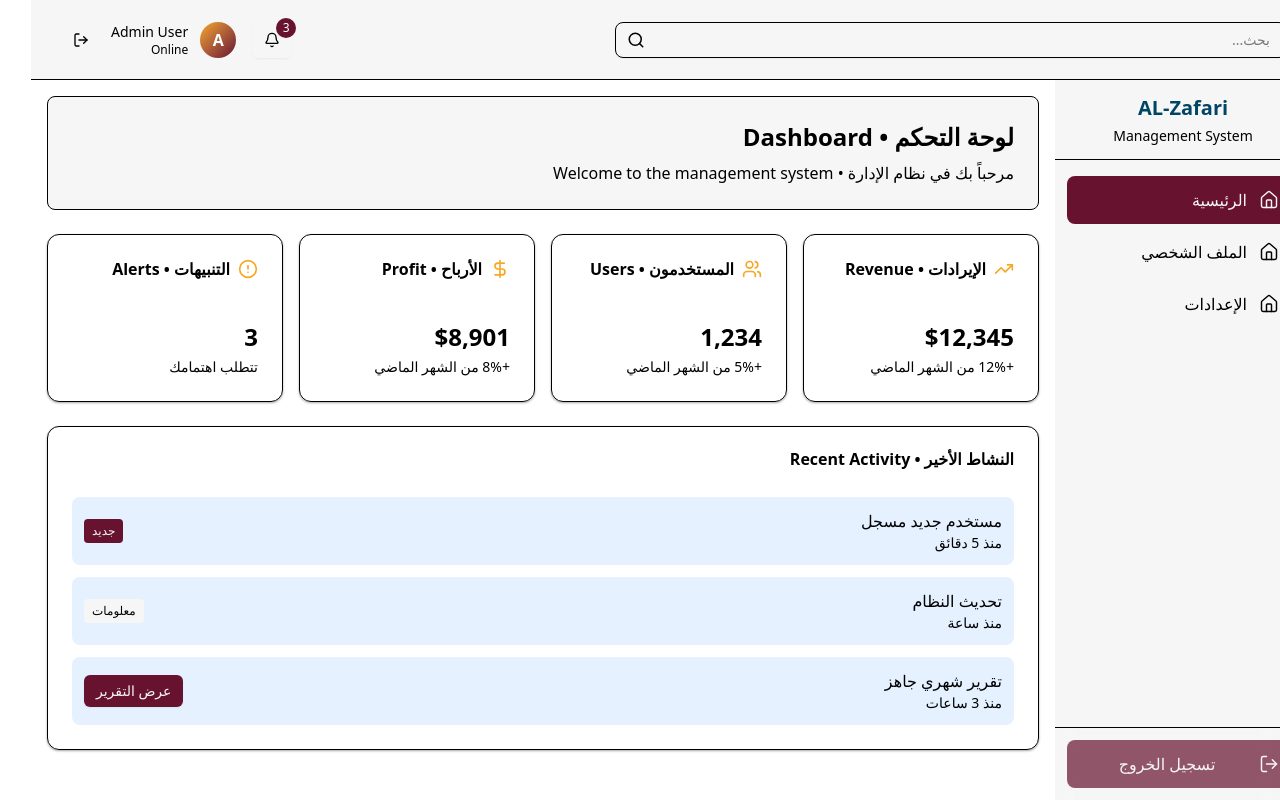
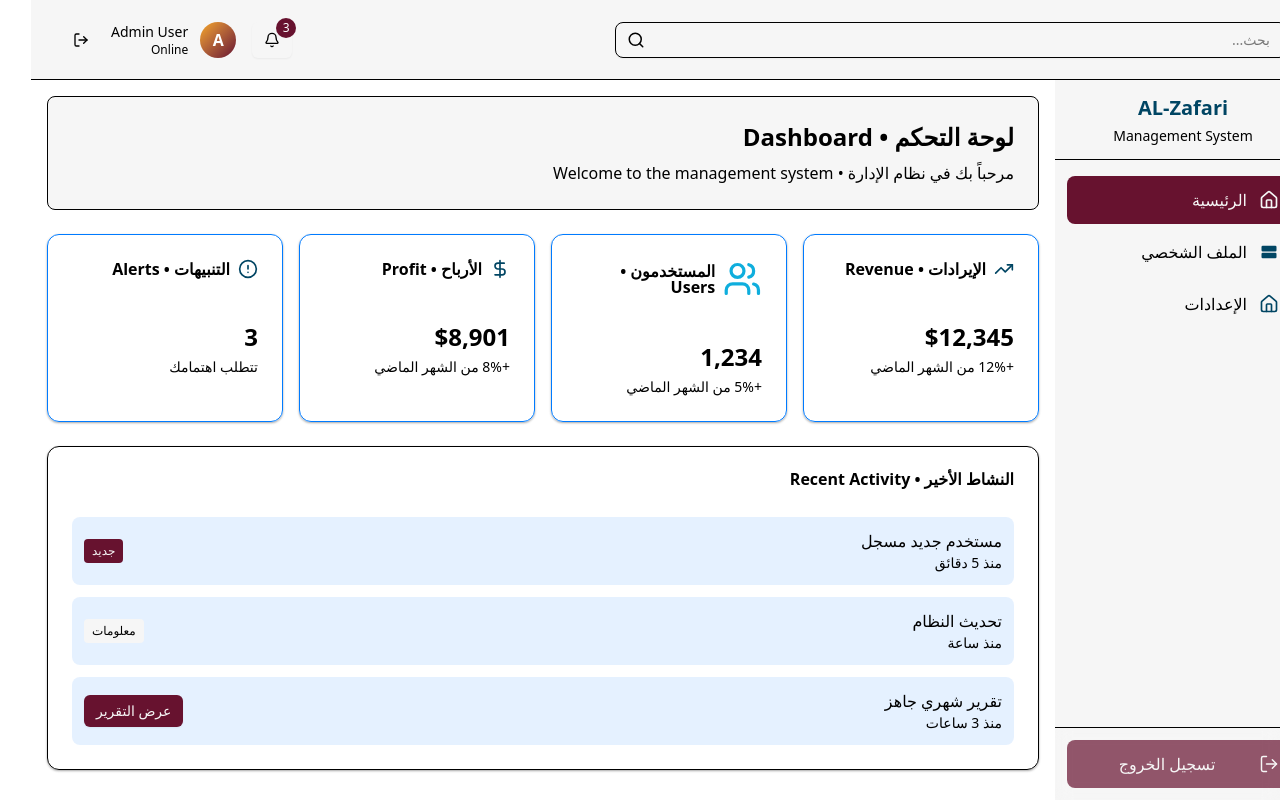
Before and after one commit to MCT-Salman/AL-Zafari-Front, a React (Vite) app: page /dashboard in a window 1280 px wide. Both pictures are taken after typing "Sample", "Sample123" into the empty fields and a click on the button "دخول". Built offline with nearby package versions, Linux system fonts and the light colour scheme.

Commit message:
devide card, icon to components

```diff
--- /dev/null
+++ b/src/components/CardWithData/CardWithData.jsx
@@ -0,0 +1,21 @@
+import { Card, CardContent, CardHeader, CardTitle } from '../ui/card'
+import { TrendingUp } from 'lucide-react'
+
+const CardWithData = ({title,contentTitle, contentDesc, icon}) => {
+    return (
+        <Card className="bg-surface border border-primary hover:shadow-lg transition-shadow">
+            <CardHeader className="pb-3">
+                <CardTitle className="flex items-center gap-2  text-text-strong">
+                    {icon}
+                   {title}
+                </CardTitle>
+            </CardHeader>
+            <CardContent>
+                <div className="text-2xl font-bold text-text-strong">{contentTitle}</div>
+                <p className="text-sm text-text-subtle mt-1">{contentDesc}</p>
+            </CardContent>
+        </Card>
+    )
+}
+
+export default CardWithData
--- /dev/null
+++ b/src/components/IconCommon/IconCommon.jsx
@@ -0,0 +1,11 @@
+
+const IconCommon = ({ icon: IconComponent, size = 20, className = "" }) => {
+  return (
+    <IconComponent
+      className={`text-primary-f ${className}`}
+      size={size}
+    />
+  );
+};
+
+export default IconCommon;
--- a/src/components/Layout/MainLayout.jsx
+++ b/src/components/Layout/MainLayout.jsx
@@ -9,6 +9,7 @@ import { Navigate } from "react-router-dom";
 // تخطيط رئيسي يحتوي على هيدر ثابت وسايدبار ثابت مع محتوى قابل للتمرير
 function MainLayout() {
   const { user, loading } = useAuth();
+  const [isSidebarOpen, setIsSidebarOpen] = useState(false);
 
   if (loading) {
     return <div className="flex items-center justify-center min-h-screen">Loading...</div>;
@@ -19,7 +20,6 @@ function MainLayout() {
   }
   // Mobile sidebar state
   // حالة السايدبار على الشاشات الصغيرة
-  const [isSidebarOpen, setIsSidebarOpen] = useState(false);
 
   const toggleSidebar = () => setIsSidebarOpen((v) => !v);
   const closeSidebar = () => setIsSidebarOpen(false);
--- a/src/components/Layout/Sidebar.jsx
+++ b/src/components/Layout/Sidebar.jsx
@@ -2,6 +2,7 @@ import { NavLink } from "react-router-dom";
 import { sideData } from "@/data/sidebarData";
 import { LogOut } from "lucide-react";
 import { useAuth } from "@/context/AuthContext";
+import IconCommon from "../IconCommon/IconCommon";
 
 // Sidebar | الشريط الجانبي ثابت مع عناصر متجاوبة
 // - شعار ثابت بالأعلى
@@ -31,20 +32,28 @@ const Sidebar = () => {
               key={item.id}
               to={item.link}
               className={({ isActive }) =>
-                `group flex items-center gap-3 px-5 py-3 mx-3 mb-1 rounded-lg transition-all duration-200 cursor-pointer ${
-                  isActive
+                `group flex items-center gap-3 px-5 py-3 mx-3 mb-1 rounded-lg transition-all duration-200 cursor-pointer ${isActive
                   ? 'bg-secondary-s text-primary-s'
                   : 'hover:bg-primary-alpha'
                 }`
               }
             >
+              {({ isActive }) => (
+                <>
                   {/* Icon */}
-              <div className={`icon transition-transform group-hover:scale-110 `}>
-                {item.logo && <item.logo size={20} strokeWidth={1.75} />}
+                  <div className={`icon transition-transform group-hover:scale-110`}>
+                    {item.logo && (
+                      <IconCommon
+                        icon={item.logo}
+                        className={isActive ? 'text-primary-s' : ''}
+                        size={20}
+                      />
+                    )}
                   </div>
-
                   {/* Title */}
                   <div className="title font-medium flex-1">{item.title}</div>
+                </>
+              )}
             </NavLink>
           ))}
         </div>
--- a/src/data/sidebarData.js
+++ b/src/data/sidebarData.js
@@ -1,7 +1,9 @@
 import { Home } from "lucide-react";
+import { Profiler } from "react";
+import { PiRowsFill } from "react-icons/pi";
 
 export const sideData = [
     { id: 1, title: 'الرئيسية', link: '/dashboard', logo: Home  },
-    { id: 2, title: 'الملف الشخصي', link: '/profile', logo: Home   },
+    { id: 2, title: 'الملف الشخصي', link: '/profile', logo: PiRowsFill   },
     { id: 3, title: 'الإعدادات', link: '/settings', logo: Home   },
 ]
--- a/src/pages/Dashboard.jsx
+++ b/src/pages/Dashboard.jsx
@@ -1,6 +1,41 @@
 import { Card, CardContent, CardHeader, CardTitle } from "@/components/ui/card";
 import { Button } from "@/components/ui/button";
 import { TrendingUp, Users, DollarSign, AlertCircle } from "lucide-react";
+import CardWithData from "../components/CardWithData/CardWithData";
+import IconCommon from "../components/IconCommon/IconCommon";
+
+
+const cardData = [
+  {
+    id: 1,
+    title: "الإيرادات • Revenue",
+    contentTitle: "$12,345",
+    contentDesc: "+12% من الشهر الماضي",
+    icon: <IconCommon icon={TrendingUp} />
+  },
+  {
+    id: 2,
+    title: "المستخدمون • Users",
+    contentTitle: "1,234",
+    contentDesc: "+5% من الشهر الماضي",
+    icon: <IconCommon icon={Users} className="text-secondary-t" size={40}/>
+  },
+  {
+    id: 3,
+    title: "الأرباح • Profit",
+    contentTitle: "$8,901",
+    contentDesc: "+8% من الشهر الماضي",
+    icon: <IconCommon icon={DollarSign} />
+  },
+  {
+    id: 4,
+    title: "التنبيهات • Alerts",
+    contentTitle: "3",
+    contentDesc: "تتطلب اهتمامك",
+    icon: <IconCommon icon={AlertCircle} />
+  }
+]
+
 
 // Dashboard page | صفحة لوحة التحكم
 export default function Dashboard() {
@@ -14,57 +49,13 @@ export default function Dashboard() {
 
       {/* Stats Cards */}
       <div className="grid grid-cols-1 md:grid-cols-2 lg:grid-cols-4 gap-4">
-        <Card className="bg-surface border border-border hover:shadow-lg transition-shadow">
-          <CardHeader className="pb-3">
-            <CardTitle className="flex items-center gap-2 text-text-strong">
-              <TrendingUp className="text-secondary-f" size={20} />
-              الإيرادات • Revenue
-            </CardTitle>
-          </CardHeader>
-          <CardContent>
-            <div className="text-2xl font-bold text-text-strong">$12,345</div>
-            <p className="text-sm text-text-subtle mt-1">+12% من الشهر الماضي</p>
-          </CardContent>
-        </Card>
-
-        <Card className="bg-surface border border-border hover:shadow-lg transition-shadow">
-          <CardHeader className="pb-3">
-            <CardTitle className="flex items-center gap-2 text-text-strong">
-              <Users className="text-secondary-f" size={20} />
-              المستخدمون • Users
-            </CardTitle>
-          </CardHeader>
-          <CardContent>
-            <div className="text-2xl font-bold text-text-strong">1,234</div>
-            <p className="text-sm text-text-subtle mt-1">+5% من الشهر الماضي</p>
-          </CardContent>
-        </Card>
-
-        <Card className="bg-surface border border-border hover:shadow-lg transition-shadow">
-          <CardHeader className="pb-3">
-            <CardTitle className="flex items-center gap-2 text-text-strong">
-              <DollarSign className="text-secondary-f" size={20} />
-              الأرباح • Profit
-            </CardTitle>
-          </CardHeader>
-          <CardContent>
-            <div className="text-2xl font-bold text-text-strong">$8,901</div>
-            <p className="text-sm text-text-subtle mt-1">+8% من الشهر الماضي</p>
-          </CardContent>
-        </Card>
-
-        <Card className="bg-surface border border-border hover:shadow-lg transition-shadow">
-          <CardHeader className="pb-3">
-            <CardTitle className="flex items-center gap-2 text-text-strong">
-              <AlertCircle className="text-secondary-f" size={20} />
-              التنبيهات • Alerts
-            </CardTitle>
-          </CardHeader>
-          <CardContent>
-            <div className="text-2xl font-bold text-text-strong">3</div>
-            <p className="text-sm text-text-subtle mt-1">تتطلب اهتمامك</p>
-          </CardContent>
-        </Card>
+        {
+          cardData.map((card)=>{
+            return(
+              <CardWithData key={card.id} title={card.title} contentTitle={card.contentTitle} contentDesc={card.contentDesc} icon={card.icon} />
+            )
+          })
+        }
       </div>
 
       {/* Recent Activity */}
```
Lines whose indentation alone changed are shown as unchanged.
